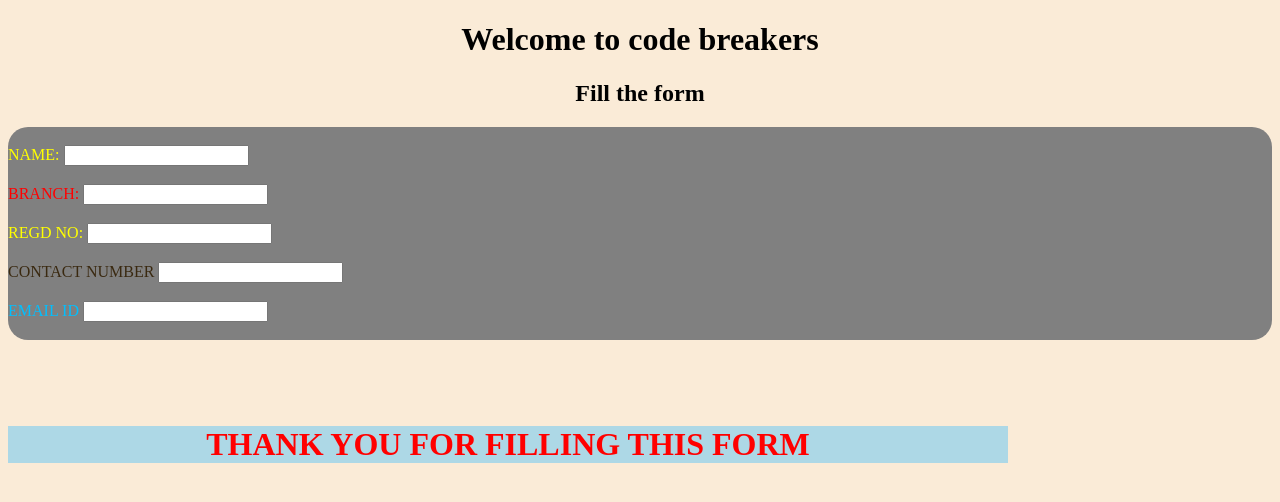
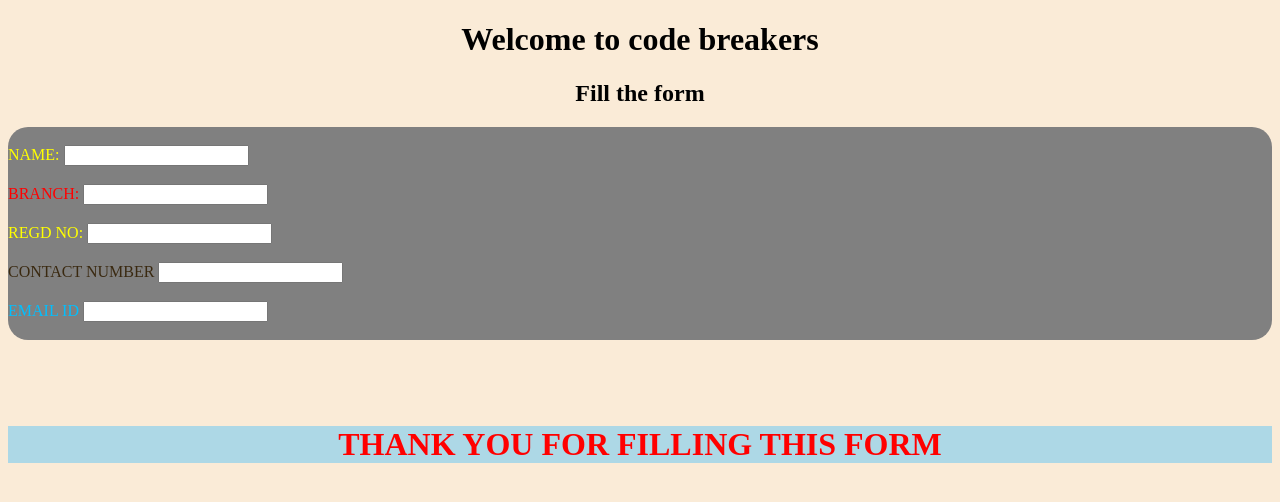
Before and after one commit to Somax143-max/first-code, a plain HTML site: page Assignment-2.html in a window 1280 px wide. Drawn offline with Linux system fonts and the light colour scheme.

Commit message:
initial commit

```diff
--- a/Assignment-2.css
+++ b/Assignment-2.css
@@ -21,9 +21,6 @@ body {
 p {
     background-color: lightblue;
     color: red;
-    width: 1000px;
-    height: auto;
-    box-shadow: 15px;
     display: flex;
     text-align: center;
     justify-content: center;
```
